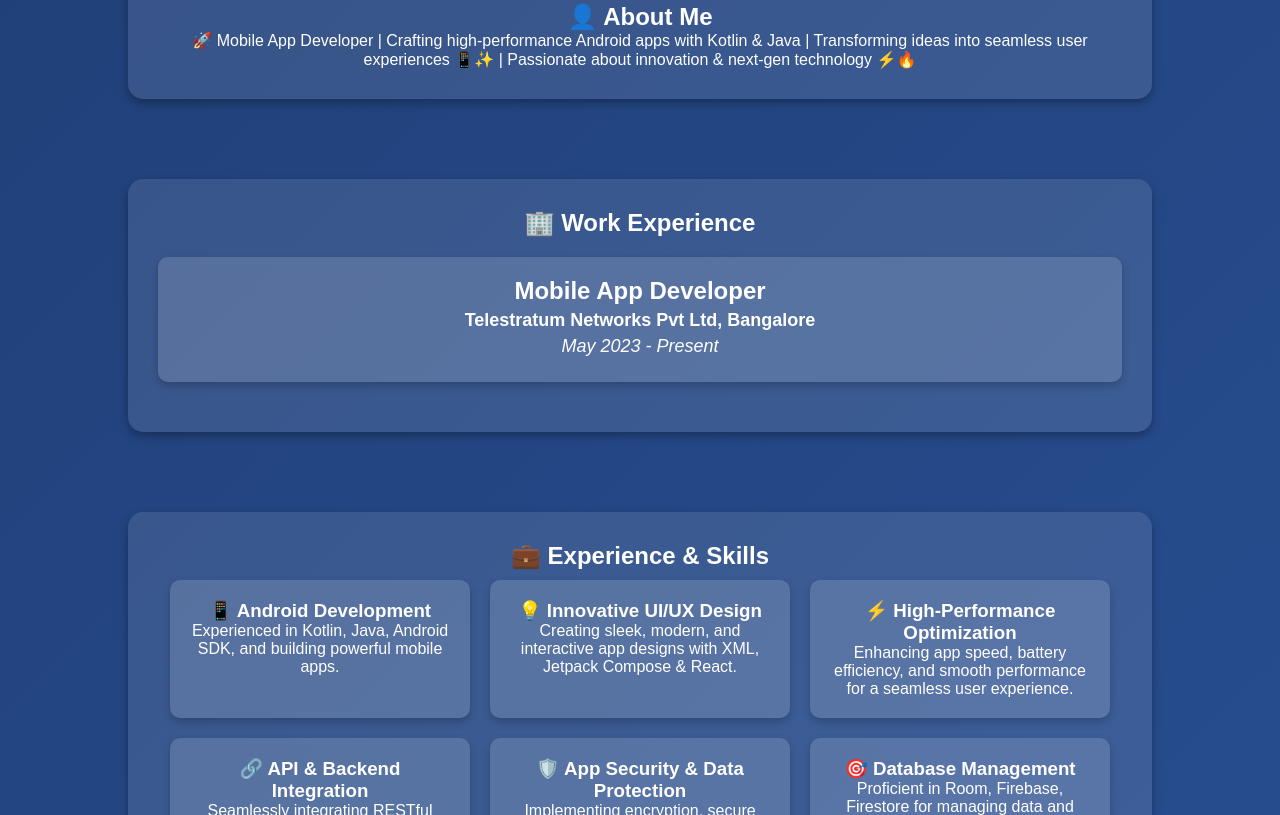
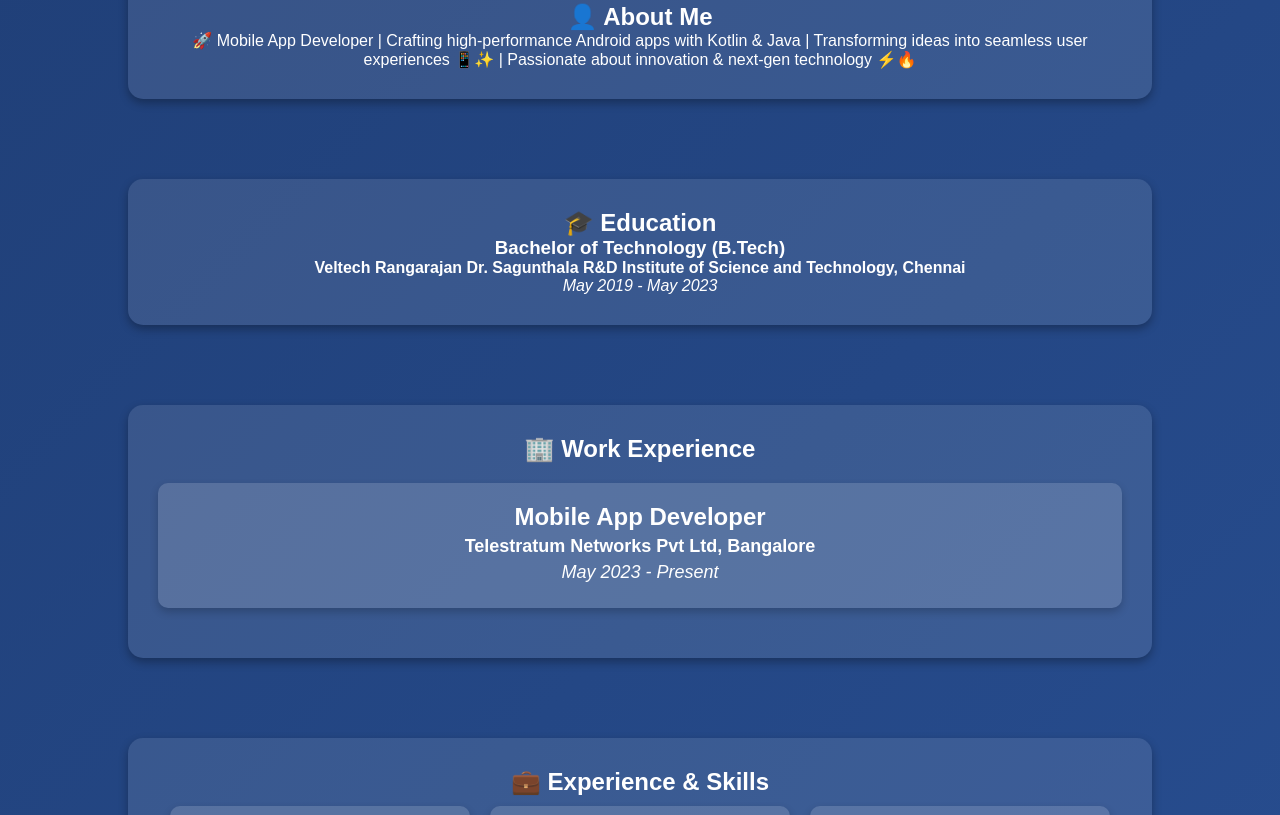
Before and after one commit to kshreeram813/Personal-Portfolio-Website-Using-HTML-and-CSS, a plain HTML site: page index.html in a window 1280 px wide. Shown: the part 762-1577 px from the top of the page. Drawn offline with Linux system fonts and the light colour scheme.

Commit message:
Updated portfolio UI

```diff
--- a/index.html
+++ b/index.html
@@ -12,6 +12,7 @@
     <!-- Navigation Bar -->
     <nav>
         <a href="#about">About</a>
+        <a href="#schooling">Education</a>
         <a href="#experience">Work Experience</a>
         <a href="#workexperience">Experience & Skills</a>
         <a href="#projects">Projects</a>
@@ -31,7 +32,7 @@
         <img src="images/shree2.jpg" alt="Shreeram Kumar Kushwaha" class="profile-img">
         <h2>Mobile App Developer</h2>
         <p>⚡Building high-performance Android apps users love! 🚀</p>
-        <a href="resume.pdf" class="button" target="_blank">View Resume</a>
+        <a href="images/CV_Shreeram.pdf" class="button" target="_blank">View Resume</a>
 
     </section>
 
@@ -41,6 +42,18 @@
         <p>🚀 Mobile App Developer | Crafting high-performance Android apps with Kotlin & Java | Transforming ideas into seamless user experiences 📱✨ | Passionate about innovation & next-gen technology ⚡🔥</p>
     </section>
 
+<!-- Schooling Section -->
+<section id="schooling" class="section">
+    <h2>🎓 Education</h2>
+
+    <div class="education-card">
+        <div class="education-content">
+            <h3>Bachelor of Technology (B.Tech)</h3>
+            <p><strong>Veltech Rangarajan Dr. Sagunthala R&D Institute of Science and Technology, Chennai</strong></p>
+            <p><em>May 2019 - May 2023</em></p>
+        </div>
+    </div>
+</section>
 
     <!-- Work Experience Section -->
 <section id="experience" class="section">
--- a/style.css
+++ b/style.css
@@ -213,7 +213,6 @@ nav a.active {
     padding: 20px;
     border-radius: 10px;
     cursor: pointer;
-    width: 40%;
     transition: 0.3s;
 }
 
```
Also changed, not shown: 2 other files.
